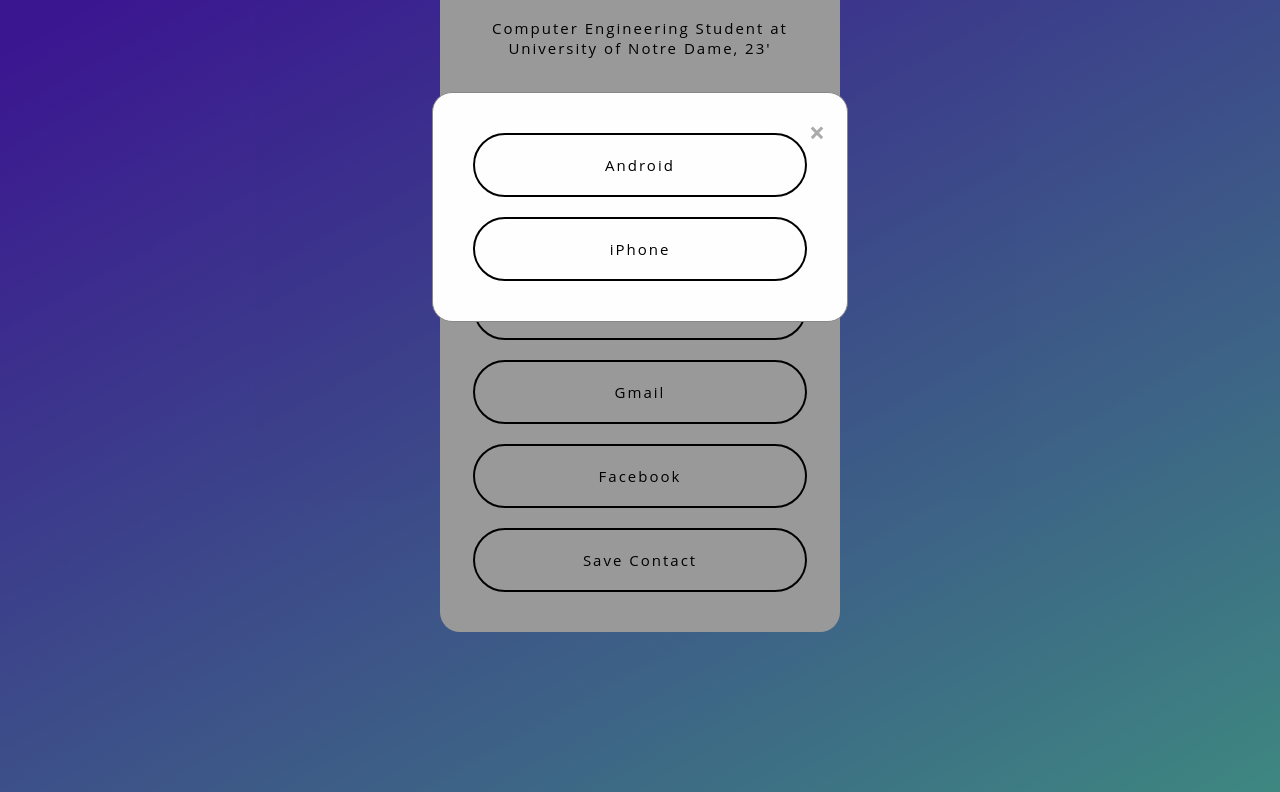
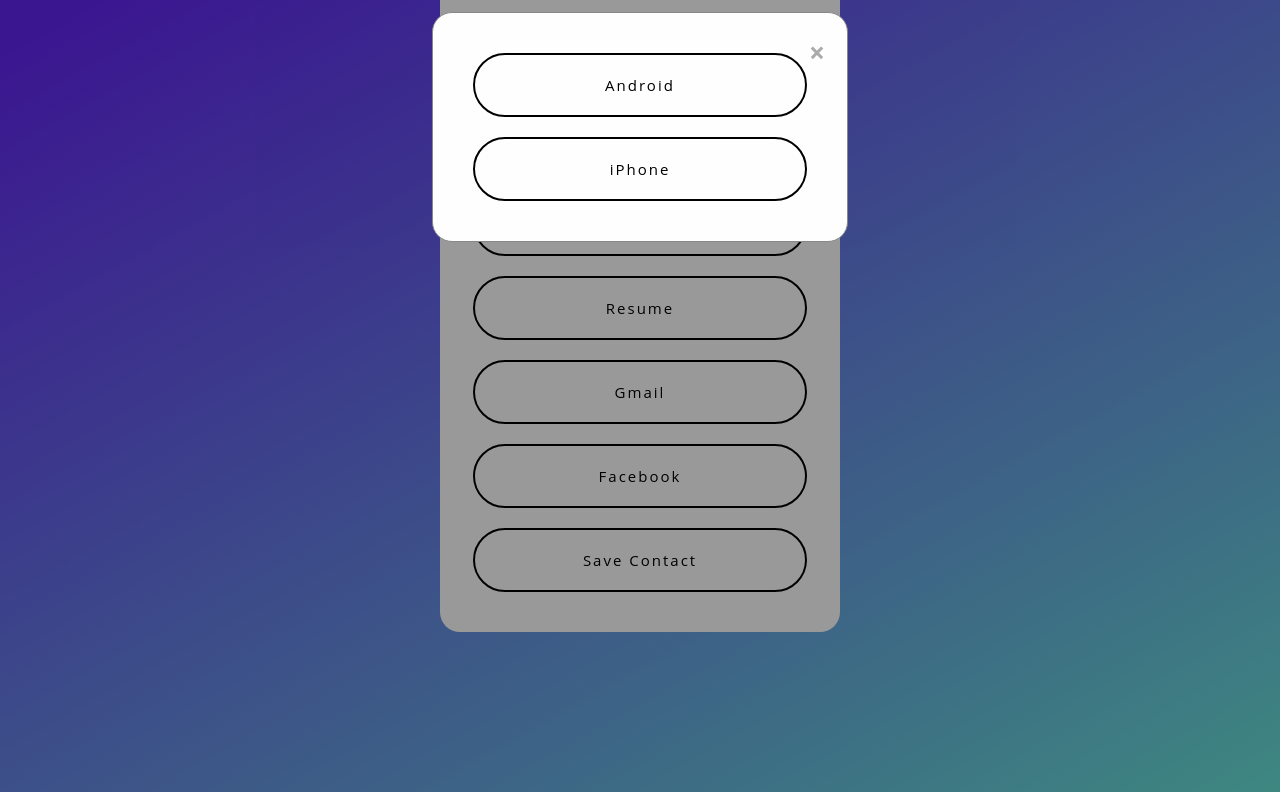
Before and after one commit to varora24/varora24.github.io, a plain HTML site: page index.html in a window 1280 px wide. Both pictures are taken after a click on the link "Save Contact". Shown: the part 293-1085 px from the top of the page. Drawn offline with Linux system fonts and the light colour scheme.

Commit message:
Update styles.css

```diff
--- a/styles.css
+++ b/styles.css
@@ -114,7 +114,7 @@
     display: none; /* Hidden by default */
     position: fixed; /* Stay in place */
     z-index: 1; /* Sit on top */
-    padding-top: 100px; /* Location of the box */
+    padding-top: 20px; /* Location of the box */
     left: 0;
     top: 0;
     width: 100%; /* Full width */
```
